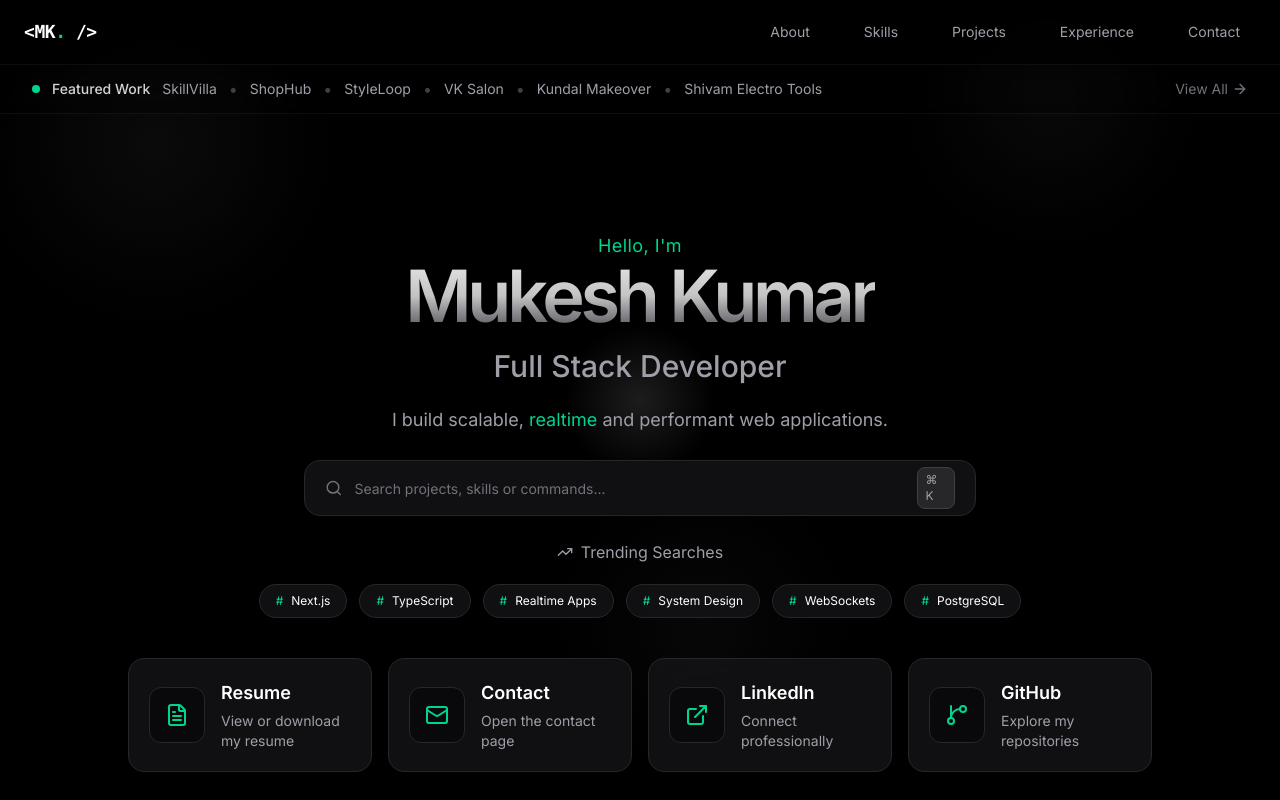
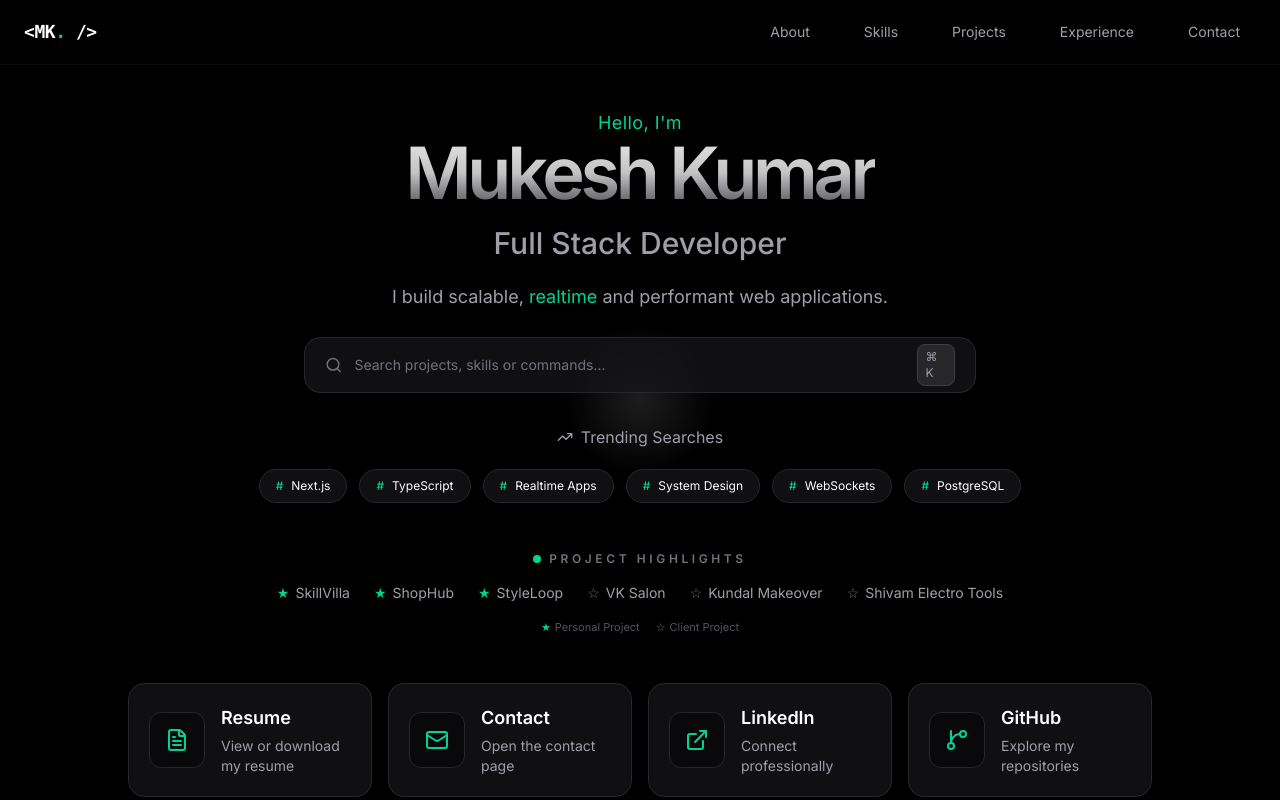
Before and after one commit to thappamkkumar/mk-portfolio, a Next.js app: page / in a window 1280 px wide. Built offline with nearby package versions, Linux system fonts and the light colour scheme.

Commit message:
project heighlight done

```diff
--- a/src/app/page.tsx
+++ b/src/app/page.tsx
@@ -1,12 +1,12 @@
 // app/page.tsx
 
 import HeroSection from "@/components/hero/hero-section";
-import ProjectStrip from "@/components/hero/project-strip";
+//import ProjectStrip from "@/components/hero/project-strip";
 
 export default function Home() {
   return (
     <section className="relative min-h-screen">
-      <ProjectStrip />
+
       <HeroSection />
     </section>
   );
--- a/src/components/hero/hero-section.tsx
+++ b/src/components/hero/hero-section.tsx
@@ -5,6 +5,7 @@ import { TrendingUp } from 'lucide-react';
 import ActionCards from "./action-cards";
 import SearchBar from "./search-bar";
 import TrendingTags from "./trending-tags";
+import ProjectStrip from "./project-strip/project-strip";
 
 const HeroSection = () => {
   return (
@@ -37,6 +38,9 @@ const HeroSection = () => {
           items-center
         "
       >
+
+
+
         {/* Intro */}
 
         <p
@@ -112,7 +116,7 @@ const HeroSection = () => {
         {/* Trending */}
         <div
           className="
-            mt-6
+            mt-8
             flex
             flex-col
             items-center
@@ -135,8 +139,13 @@ const HeroSection = () => {
           <TrendingTags />
         </div>
 
+        <div className="mt-12">
+          <ProjectStrip />
+        </div>
+
+
         {/* Action Cards */}
-        <div className="mt-10 w-full">
+        <div className="mt-12 w-full">
           <ActionCards />
         </div>
 
--- a/src/components/hero/project-strip.tsx
+++ /dev/null
@@ -1,109 +0,0 @@
-"use client";
-
-import Link from "next/link";
-import { ArrowRight } from "lucide-react";
-
-const projects = [
-  {
-    title: "SkillVilla",
-    href: "/projects/skillvilla",
-    tech: ["React", "Laravel", "MySQL", "WebRTC"],
-  },
-  {
-    title: "ShopHub",
-    href: "/projects/shophub",
-    tech: ["Laravel", "MySQL", "Bootstrap"],
-  },
-  {
-    title: "StyleLoop",
-    href: "/projects/styleloop",
-    tech: ["Next.js", "TypeScript", "PostgreSQL"],
-  },
-  {
-    title: "VK Salon",
-    href: "/experience/vk-salon",
-    tech: ["Next.js", "Tailwind", "PostgreSQL"],
-  },
-  {
-    title: "Kundal Makeover",
-    href: "/experience/kundal",
-    tech: ["React", "PHP", "MySQL"],
-  },
-  {
-    title: "Shivam Electro Tools",
-    href: "/experience/shivam",
-    tech: ["HTML", "CSS", "JavaScript"],
-  },
-];
-
-export default function ProjectStrip() {
-  return (
-    <section className="border-b border-white/5 bg-black/20 backdrop-blur-sm">
-      <div className="flex items-center justify-between gap-4 px-4 py-3 sm:px-6 lg:px-8">
-        {/* Left */}
-        <div className="flex min-w-0 items-center gap-3">
-          <div className="h-2 w-2 shrink-0 rounded-full bg-emerald-400" />
-
-          <span className="hidden shrink-0 text-sm font-medium text-zinc-300 sm:block">
-            Featured Work
-          </span>
-
-          <div className="flex min-w-0 items-center gap-3 overflow-x-auto scrollbar-none">
-            {projects.map((project, index) => (
-              <div
-                key={project.title}
-                className="group relative flex shrink-0 items-center gap-3"
-              >
-                <Link
-                  href={project.href}
-                  className="text-sm text-zinc-400 transition-colors duration-300 hover:text-white"
-                >
-                  {project.title}
-                </Link>
-
-                {/* Tooltip */}
-                <div
-                  className="
-                    invisible absolute left-1/2 top-full z-50 mt-3
-                    w-max -translate-x-1/2 rounded-xl
-                    border border-white/10
-                    bg-zinc-900/95
-                    px-3 py-2
-                    opacity-0 shadow-xl backdrop-blur-xl
-                    transition-all duration-200
-                    group-hover:visible
-                    group-hover:opacity-100
-                  "
-                >
-                  <div className="flex flex-wrap gap-1">
-                    {project.tech.map((tech) => (
-                      <span
-                        key={tech}
-                        className="rounded-md bg-white/5 px-2 py-1 text-xs text-zinc-300"
-                      >
-                        {tech}
-                      </span>
-                    ))}
-                  </div>
-                </div>
-
-                {index !== projects.length - 1 && (
-                  <span className="text-zinc-700">•</span>
-                )}
-              </div>
-            ))}
-          </div>
-        </div>
-
-        {/* Right */}
-        <Link
-          href="/projects"
-          className="hidden shrink-0 items-center gap-1 text-sm text-zinc-500 transition-colors hover:text-white md:flex"
-        >
-          View All
-          <ArrowRight className="h-4 w-4" />
-        </Link>
-      </div>
-    </section>
-  );
-}
--- /dev/null
+++ b/src/components/hero/project-strip/project-guide.tsx
@@ -0,0 +1,15 @@
+export default function ProjectGuide() {
+  return (
+    <div className="flex flex-wrap items-center justify-center gap-4 text-[11px] text-zinc-600">
+      <div className="flex items-center gap-1">
+        <span className="text-emerald-400">★</span>
+        <span>Personal Project</span>
+      </div>
+
+      <div className="flex items-center gap-1">
+        <span className="text-zinc-500">☆</span>
+        <span>Client Project</span>
+      </div>
+    </div>
+  );
+}
--- /dev/null
+++ b/src/components/hero/project-strip/project-link.tsx
@@ -0,0 +1,37 @@
+import Link from "next/link";
+import { HeroProject } from "@/types/hero-project";
+
+export default function ProjectLink({
+  title,
+  href,
+  type,
+}: HeroProject) {
+  return (
+    <Link
+      href={href}
+      className="
+        group
+        flex
+        items-center
+        gap-1.5
+        text-sm
+        text-zinc-400
+        transition-all
+        duration-300
+        hover:text-white
+      "
+    >
+      <span
+        className={`transition-transform duration-300 group-hover:scale-110 ${
+          type === "Personal"
+            ? "text-emerald-400"
+            : "text-zinc-500"
+        }`}
+      >
+        {type === "Personal" ? "★" : "☆"}
+      </span>
+
+      <span>{title}</span>
+    </Link>
+  );
+}
--- /dev/null
+++ b/src/components/hero/project-strip/project-list.tsx
@@ -0,0 +1,15 @@
+import { heroProjects } from "@/data/hero-projects";
+import ProjectLink from "./project-link";
+
+export default function ProjectList() {
+  return (
+    <div className="flex flex-wrap items-center justify-center gap-x-6 gap-y-3">
+      {heroProjects.map((project) => (
+        <ProjectLink
+          key={project.title}
+          {...project}
+        />
+      ))}
+    </div>
+  );
+}
--- /dev/null
+++ b/src/components/hero/project-strip/project-strip.tsx
@@ -0,0 +1,23 @@
+import ProjectGuide from "./project-guide";
+import ProjectList from "./project-list";
+
+export default function ProjectStrip() {
+  return (
+    <div className="flex flex-col items-center gap-4">
+      {/* Heading */}
+      <div className="flex items-center gap-2">
+        <span className="h-2 w-2 rounded-full bg-emerald-400" />
+
+        <span className="text-xs font-semibold uppercase tracking-[0.3em] text-zinc-500">
+          Project Highlights
+        </span>
+      </div>
+
+      {/* Projects */}
+      <ProjectList />
+
+      {/* Legend */}
+      <ProjectGuide />
+    </div>
+  );
+}
--- a/src/components/layout/background-effect.tsx
+++ b/src/components/layout/background-effect.tsx
@@ -42,9 +42,6 @@ const BackgroundGrid = () => {
         className="absolute inset-0"
         style={{
           backgroundImage: `
-            radial-gradient(circle at 12% 18%, rgba(255,255,255,0.06), transparent 14%),
-            radial-gradient(circle at 82% 12%, rgba(255,255,255,0.05), transparent 12%),
-            radial-gradient(circle at 55% 78%, rgba(255,255,255,0.04), transparent 16%),
             radial-gradient(circle at var(--cursor-x, 50%) var(--cursor-y, 50%), rgba(255,255,255,0.16), transparent 10%)
           `,
           backgroundBlendMode: "screen",
--- a/src/components/layout/top-navbar.tsx
+++ b/src/components/layout/top-navbar.tsx
@@ -79,7 +79,7 @@ export default function TopNavbar() {
                       ${
                         isActive
                           ? "bg-white/4"
-                          : "bg-transparent group-hover:bg-white/[0.03]"
+                          : "bg-transparent group-hover:bg-white/3"
                       }
                     `}
                   />
--- /dev/null
+++ b/src/data/hero-projects.ts
@@ -0,0 +1,34 @@
+import { HeroProject } from "@/types/hero-project";
+
+export const heroProjects: HeroProject[] = [
+  {
+    title: "SkillVilla",
+    href: "/projects/skillvilla",
+    type: "Personal",
+  },
+  {
+    title: "ShopHub",
+    href: "/projects/shophub",
+    type: "Personal",
+  },
+  {
+    title: "StyleLoop",
+    href: "/projects/styleloop",
+    type: "Personal",
+  },
+  {
+    title: "VK Salon",
+    href: "/experience/vk-salon",
+    type: "Client",
+  },
+  {
+    title: "Kundal Makeover",
+    href: "/experience/kundal",
+    type: "Client",
+  },
+  {
+    title: "Shivam Electro Tools",
+    href: "/experience/shivam",
+    type: "Client",
+  },
+];
--- /dev/null
+++ b/src/types/hero-project.ts
@@ -0,0 +1,9 @@
+export type HeroProjectType =
+  | "Personal"
+  | "Client";
+
+export interface HeroProject {
+  title: string;
+  href: string;
+  type: HeroProjectType;
+}
```
